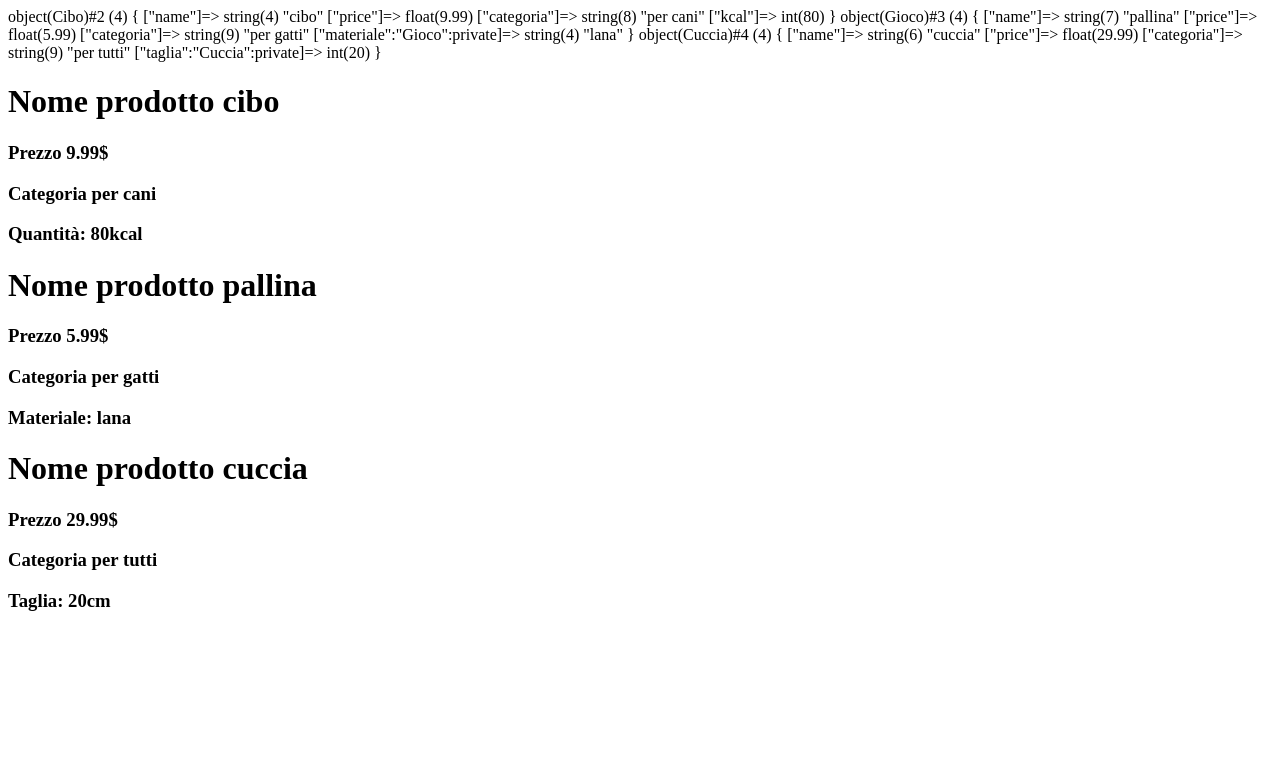
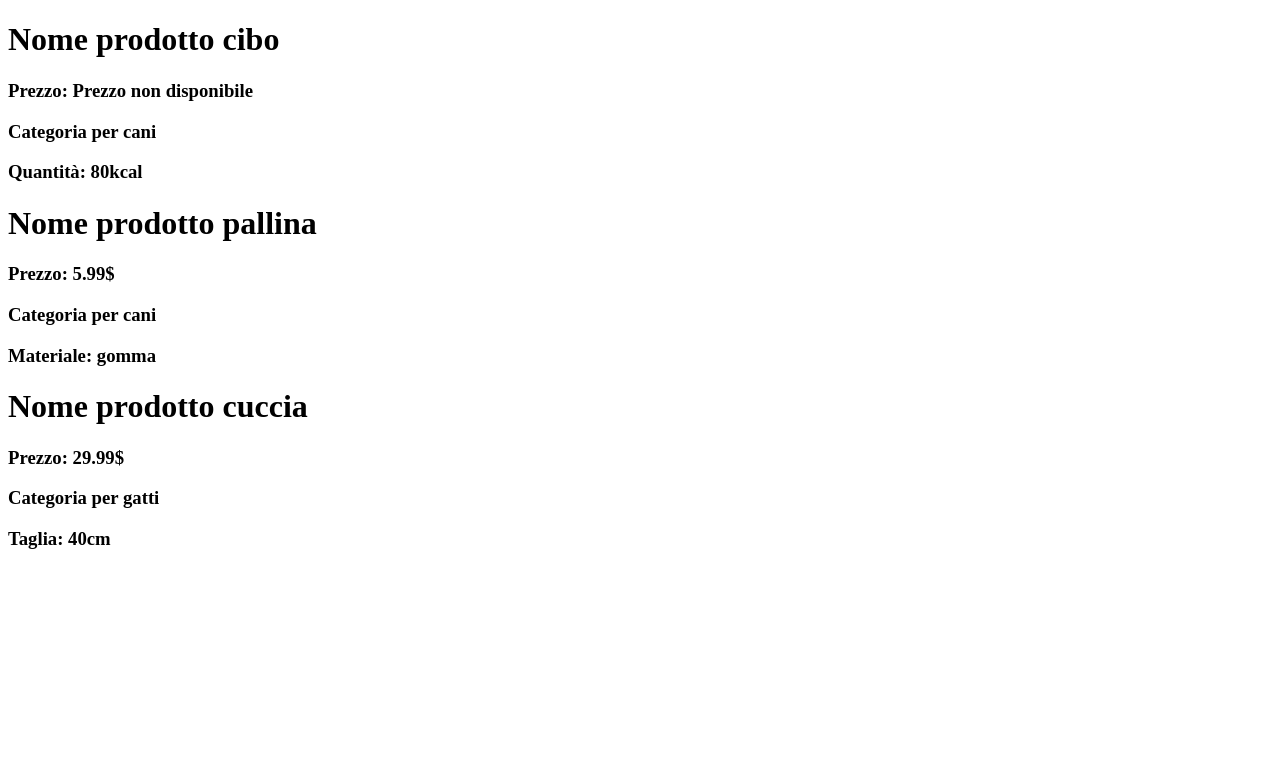
Before and after one commit to salvatoredepaola/php-oop-2, a PHP site: page / in a window 1280 px wide. Shown: the top 780 px of the page. Run offline with PHP 8.4, Linux system fonts and the light colour scheme.

Commit message:
secondo commit

```diff
--- a/index.php
+++ b/index.php
@@ -5,24 +5,21 @@ require __DIR__ . "/models/Cibo.php";
 require __DIR__ . "/models/Gioco.php";
 require __DIR__ . "/models/Cuccia.php";
 
-$cibo = new Cibo ("cibo", 9.99);
-$cibo->setCategoria("per cani");
-$cibo->setQuantita(80);
+$products = [
+    new Cibo ("cibo", 0,"per cani", 80),
+    new Gioco ("pallina", 5.99, "per cani", "gomma"),
+    new Cuccia("cuccia", 29.99, "per gatti", 40)
+];
 
-var_dump($cibo);
+// TUTTI I PRODOTTI SONO PUBBLICATI
 
-$pallina = new Gioco ("pallina", 5.99);
-$pallina->setCategoria("per gatti");
-$pallina->setMateriale("lana");
+foreach ($products as $product) {
+    $product->setPublish();
+}
 
-var_dump($pallina);
+// $products[0]->setUnPublish();
 
-$cuccia = new Cuccia("cuccia", 29.99);
-$cuccia->setTaglia(20);
-
-var_dump($cuccia);
-
-$prodotti = [$cibo, $pallina, $cuccia]
+// var_dump($products)
 
 ?>
 <!DOCTYPE html>
@@ -34,17 +31,33 @@ $prodotti = [$cibo, $pallina, $cuccia]
 </head>
 <body>
 
-    <?php foreach ($prodotti as $prodotto) { ?>
-        <h1>Nome prodotto <?= $prodotto->getName()?></h1>
-        <h3>Prezzo <?= $prodotto->getPrice() ?> </h3>
-        <h3>Categoria <?= $prodotto->getCategoria() ?></h3>
+    <?php foreach ($products as $product) { ?>
 
-        <?php if ($prodotto instanceof Cibo) { ?>
-            <h3>Quantità: <?= $prodotto->getQuantita() ?></h3>
-        <?php } elseif ($prodotto instanceof Gioco) { ?>
-            <h3>Materiale: <?= $prodotto->getMateriale() ?></h3>
-        <?php } elseif ($prodotto instanceof Cuccia) { ?>
-            <h3>Taglia: <?= $prodotto->getTaglia() ?></h3>
+        <!-- STAMPA SOLO I PRODOTTI PUBBLICATI -->
+
+        <?php if($product->getPublished()) { ?>
+
+
+        <h1>Nome prodotto <?= $product->getName()?></h1>
+        <h3>Prezzo: <?php
+        try {
+           echo $product->getPrice();
+        } catch (Exception $e) {
+           echo "Prezzo non disponibile";
+        }
+        ?>
+        </h3>
+        <h3>Categoria <?= $product->getCategoria() ?></h3>
+
+        <?php if ($product instanceof Cibo) { ?>
+            <h3>Quantità: <?= $product->getQuantita() ?></h3>
+        <?php } elseif ($product instanceof Gioco) { ?>
+            <h3>Materiale: <?= $product->getMateriale() ?></h3>
+        <?php } elseif ($product instanceof Cuccia) { ?>
+            <h3>Taglia: <?= $product->getTaglia() ?></h3>
+        <?php } ?>
+
+
         <?php } ?>
 
 
--- a/models/Prodotto.php
+++ b/models/Prodotto.php
@@ -1,6 +1,9 @@
 <?php
 
+require_once __DIR__ . "/../traits/Publishable.php";
 class Prodotto {
+
+    use Publishable;
 
     public $name;
     public $price;
@@ -21,6 +24,11 @@ class Prodotto {
     }
 
     public function getPrice() {
+
+        if ($this->price == 0 ) {
+            throw new Exception("prezzo non definito");
+        }
+
         return $this->price . "$";
     }
 
--- /dev/null
+++ b/traits/Publishable.php
@@ -0,0 +1,21 @@
+<?php
+
+trait Publishable {
+
+    public $published = false;
+
+    public function getPublished() {
+        return $this->published;
+    }
+
+    public function setPublish() {
+        $this->published = true;
+    }
+
+    public function setUnPublish() {
+        $this->published = false;
+    }
+
+}
+
+?>
```
